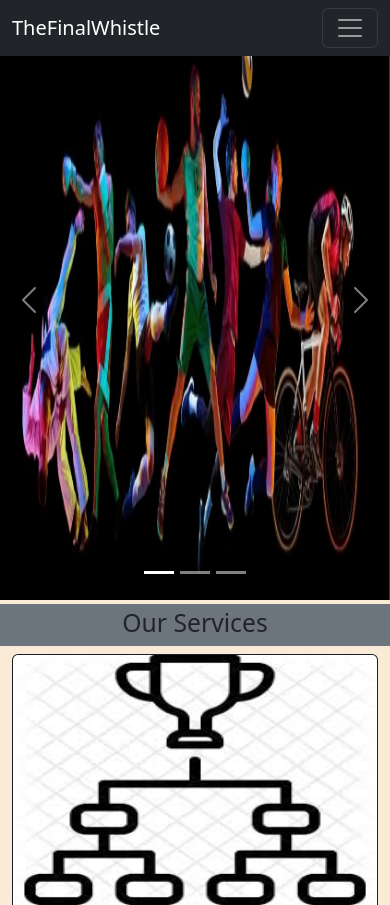
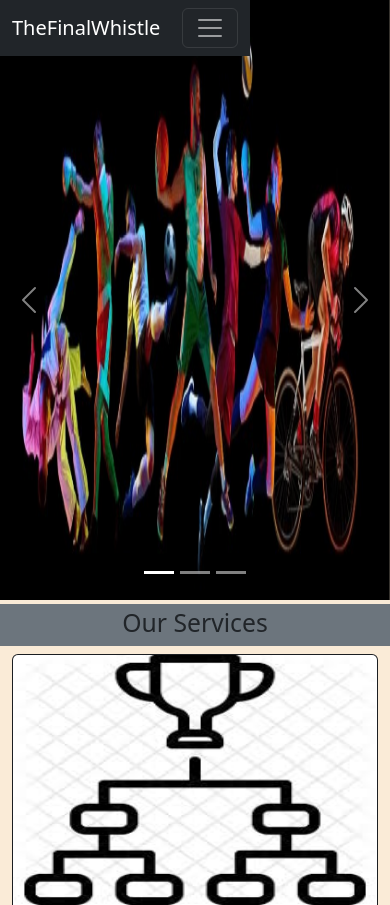
Before and after one commit to Priyanka211295/GameOn, a website: page Public/index.html in a window 390 px wide. Shown: the top 905 px of the page. Drawn offline with nearby package versions, Linux system fonts and the light colour scheme.

```diff
--- a/Public/index.html
+++ b/Public/index.html
@@ -285,7 +285,7 @@
                     </div> -->
                   <!-- </nav> -->
 
-                  <nav class="navbar navbar-expand-sm navbar-dark text-bg-dark fixed-top">
+                  <nav class="navbar navbar-expand-sm navbar-dark text-bg-dark fixed-top" style="width: 250px;">
                     <div class="container-fluid">
                       <!-- Navbar Brand (Logo) -->
                       <a class="navbar-brand" href="#">TheFinalWhistle</a>
```
